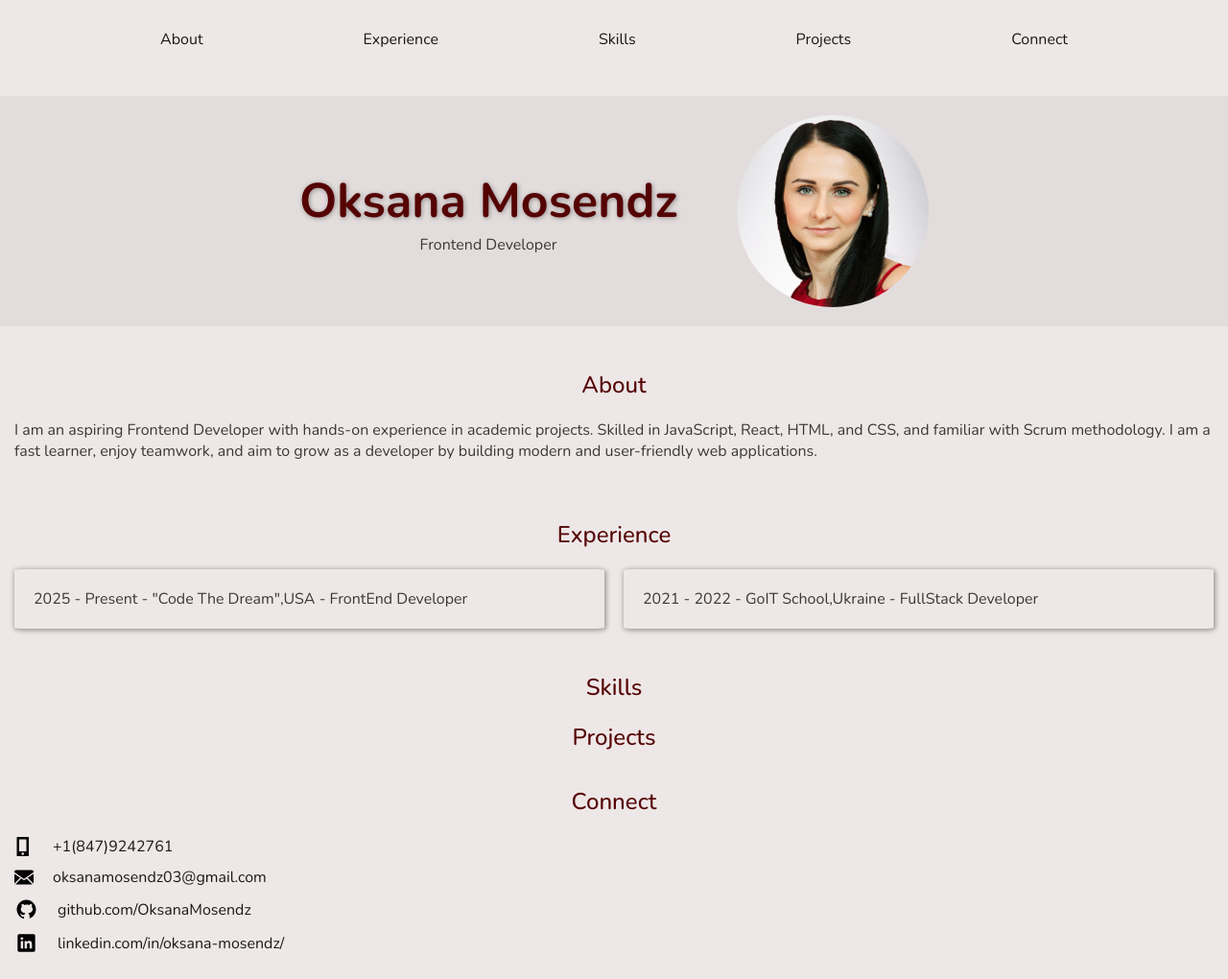
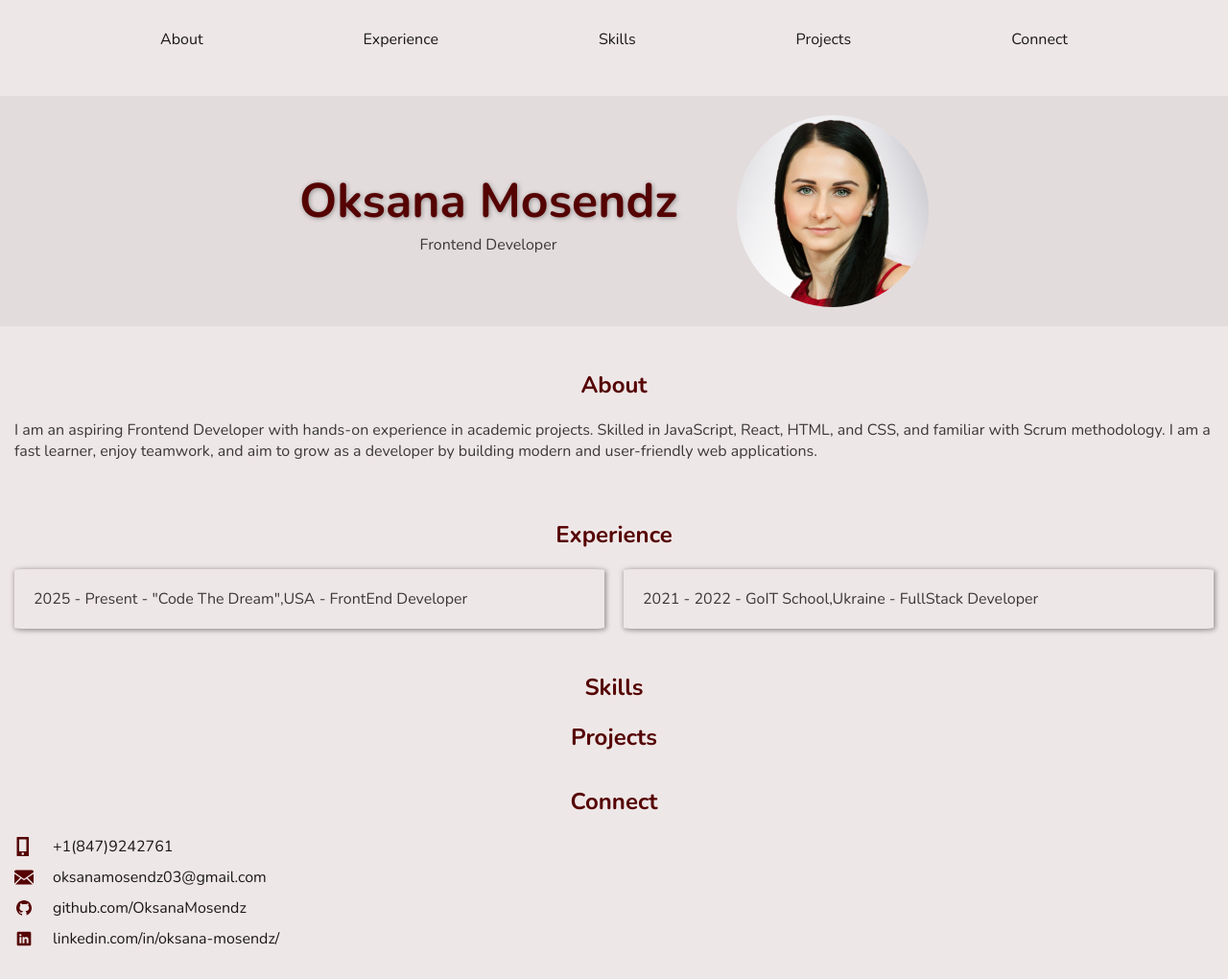
Before and after one commit to OksanaMosendz/oksana-mosendz-luna, a plain HTML site: page index.html in a window 1280 px wide. Shown: the whole page at 96% size. Drawn offline with nearby package versions, Linux system fonts and the light colour scheme.

Commit message:
add styles connenct section

```diff
--- a/css/index.css
+++ b/css/index.css
@@ -54,17 +54,21 @@ header{
 
 .nav-list-item a {
    color: rgb(26, 24, 24);
+
+}
+
+.nav-list-item:hover, :focus{
+     color:  rgb(85, 2, 2);
+     transform: scale(1.1);
 }
 
 
 
 /* Sections*/
 
-
-
 .section-title {
    text-align: center;
-   font-weight: 500;
+   font-weight: 700;
    color: rgb(85, 2, 2);
    margin-bottom: 20px;
 }
@@ -133,21 +137,31 @@ h1 {
    padding: 15px;
 }
 
+
 .connect-list-item {
-   min-width: 35%;
-   margin-bottom: 10px;
+    margin-bottom: 10px;
+
 }
 
-.connect-list-item a {
+.connect-link {
    color: rgb(26, 24, 24);
+
 
 }
 
 .connect-info {
    display: flex;
    align-items: center;
+    :hover, :focus{
+      color:  rgb(85, 2, 2);
+     transform: scale(1.1);
+   }
 }
 
 .connect-info p {
    margin-left: 20px;
 }
+
+svg{
+    fill: rgb(85, 2, 2);
+}
--- a/index.html
+++ b/index.html
@@ -106,10 +106,10 @@
                 width="20"
                 height="20"
                 viewBox="0 0 8 8"
-                fill="#000000"
+
               >
                 <path
-                  fill="#000000"
+
                   d="M1.19 0C1.08 0 1 .08 1 .19v7.63c0 .11.08.19.19.19h4.63c.11 0 .19-.08.19-.19V.19c0-.11-.08-.19-.19-.19H1.19zM2 1h3v5H2V1zm1.5 5.5c.28 0 .5.22.5.5s-.22.5-.5.5S3 7.28 3 7s.22-.5.5-.5z"
                 />
               </svg>
@@ -119,17 +119,17 @@
         </li>
 
         <li class="connect-list-item">
-          <a href="mailto:oksanamosendz03@gmail.com">
+          <a class="connect-link" href="mailto:oksanamosendz03@gmail.com">
             <div class="connect-info">
               <svg
                 xmlns="http://www.w3.org/2000/svg"
                 width="20"
                 height="20"
                 viewBox="0 0 20 20"
-                fill="#000000"
+
               >
                 <path
-                  fill="#000000"
+
                   fill-rule="evenodd"
                   d="m7.172 11.334l2.83 1.935l2.728-1.882l6.115 6.033c-.161.052-.333.08-.512.08H1.667c-.22 0-.43-.043-.623-.12l6.128-6.046ZM20 6.376v9.457c0 .247-.054.481-.15.692l-5.994-5.914L20 6.376ZM0 6.429l6.042 4.132l-5.936 5.858A1.663 1.663 0 0 1 0 15.833V6.43ZM18.333 2.5c.92 0 1.667.746 1.667 1.667v.586L9.998 11.648L0 4.81v-.643C0 3.247.746 2.5 1.667 2.5h16.666Z"
                 />
@@ -140,14 +140,14 @@
         </li>
 
         <li class="connect-list-item">
-          <a href="https://github.com/OksanaMosendz">
+          <a class="connect-link" href="https://github.com/OksanaMosendz">
             <div class="connect-info">
               <svg
                 xmlns="http://www.w3.org/2000/svg"
                 x="0px"
                 y="0px"
-                width="25"
-                height="25"
+                width="20"
+                height="20"
                 viewBox="0 0 30 30"
               >
                 <path
@@ -160,14 +160,14 @@
         </li>
 
         <li class="connect-list-item">
-          <a href="https://www.linkedin.com/in/oksana-mosendz/">
+          <a class="connect-link" href="https://www.linkedin.com/in/oksana-mosendz/">
             <div class="connect-info">
               <svg
                 xmlns="http://www.w3.org/2000/svg"
                 x="0px"
                 y="0px"
-                width="25"
-                height="25"
+                width="20"
+                height="20"
                 viewBox="0 0 30 30"
               >
                 <path
```
